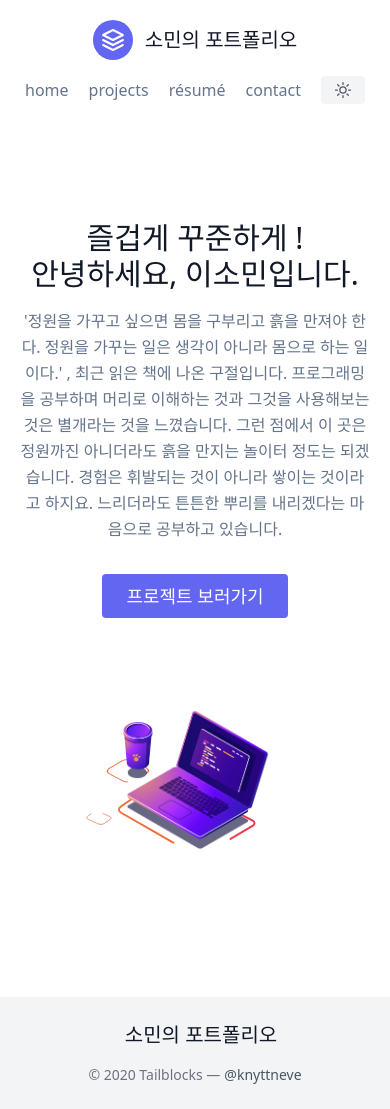
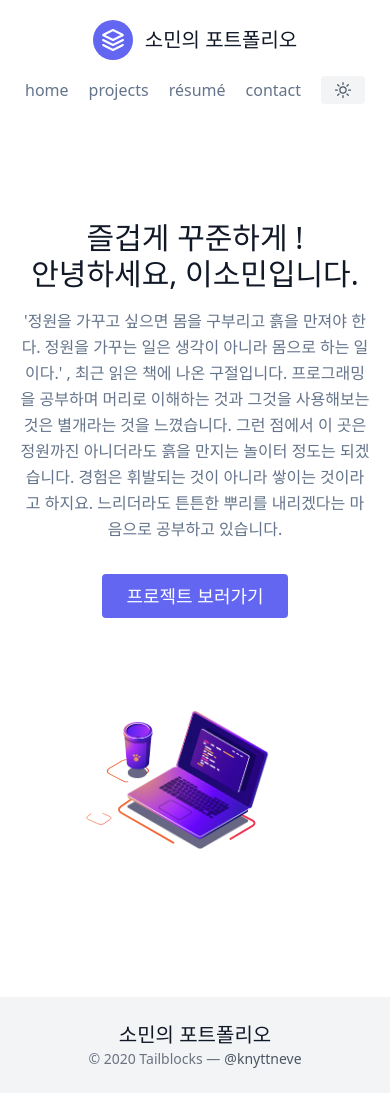
Before and after one commit to nimoseel/NextJS_Portfolio, a Next.js app: page / in a window 390 px wide. Built offline with nearby package versions, Linux system fonts and the light colour scheme.

Commit message:
Design : margin 값 수정

```diff
--- a/components/footer.tsx
+++ b/components/footer.tsx
@@ -8,10 +8,10 @@ export default function Footer(){
                 <div className="container px-5 py-6 mx-auto flex items-center sm:flex-row flex-col">
                     <Link href="/" legacyBehavior>
                         <a className="flex title-font font-medium items-center md:justify-start justify-center text-gray-900">
-                            <span className="ml-3 text-xl">소민의 포트폴리오</span>
+                            <span className="text-xl">소민의 포트폴리오</span>
                         </a>
                     </Link>
-                <p className="text-sm text-gray-500 sm:ml-6 sm:mt-0 mt-4">© 2020 Tailblocks —
+                <p className="text-sm text-gray-500 sm:ml-6 sm:mt-0">© 2020 Tailblocks —
                     <a href="https://twitter.com/knyttneve" rel="noopener noreferrer" className="text-gray-600 ml-1" target="_blank">@knyttneve</a>
                 </p>
                 </div>
```
